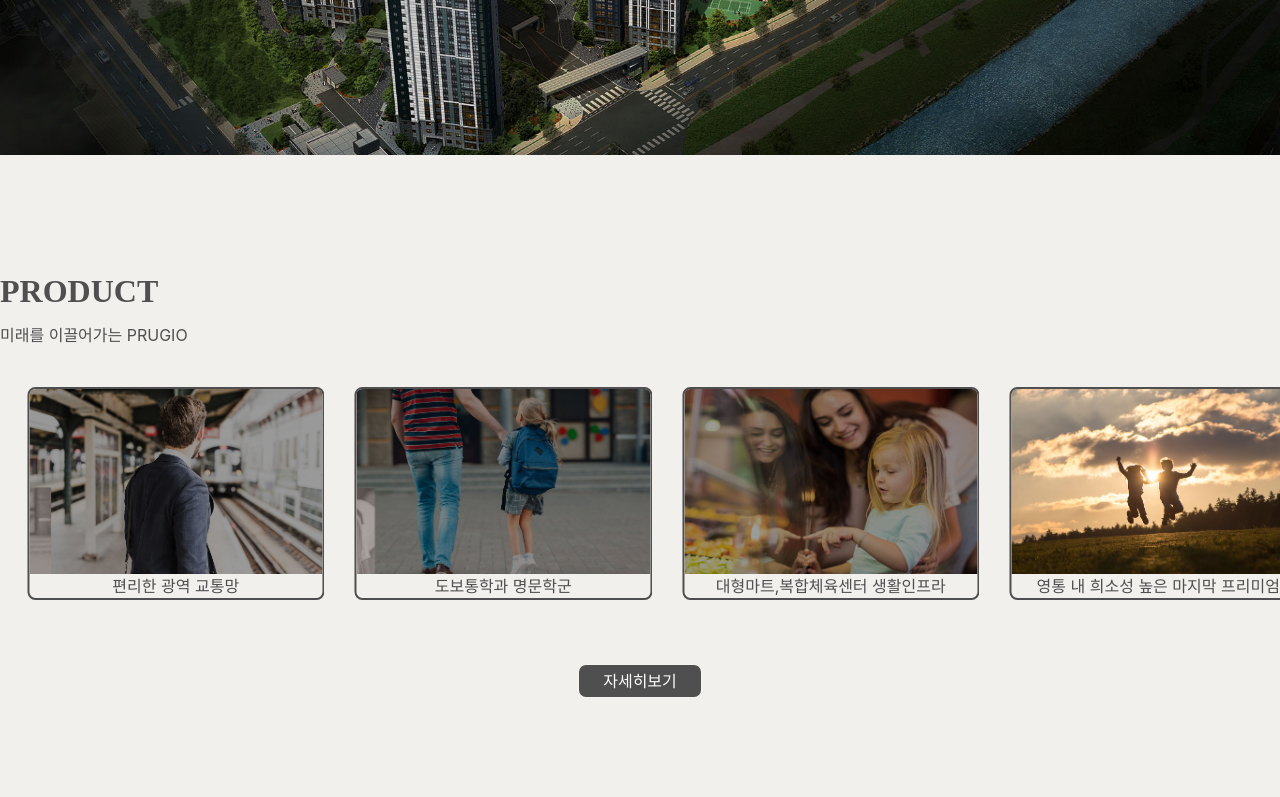
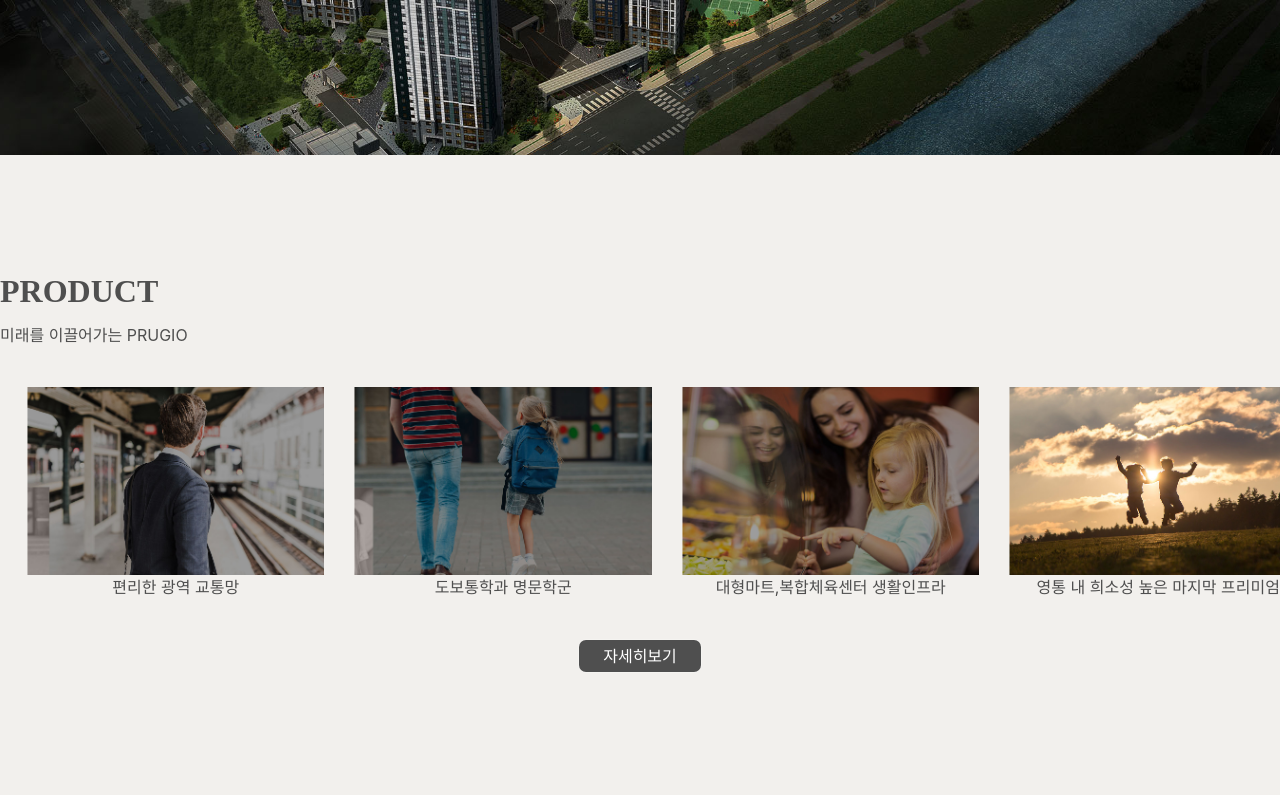
Before and after one commit to SHINJINU/Assignment, a plain HTML site: page index.html in a window 1280 px wide. Shown: the part 1966-2763 px from the top of the page. Drawn offline with Linux system fonts and the light colour scheme; a web font is replaced by a local one.

Commit message:
Update style.css

```diff
--- a/css/style.css
+++ b/css/style.css
@@ -20,7 +20,7 @@
 }
 
 #header .header_wrap h1 img {
-  height: 3.2rem;
+  height: 1.6rem;
 }
 
 #header .gnb {
@@ -237,7 +237,7 @@
   width: 8rem;
   height: 8rem;
 
-  background: rgba(0, 0, 0, 0.4);
+  background: var(--b-color);
 }
 
 .main_visual .arrows button img {
@@ -470,14 +470,6 @@
 
 .main_menu .swiper-wrapper {
   transition-timing-function: linear;
-}
-
-.main_menu .main_menu_slide .itm .img_box {
-  margin-bottom: 2.4rem;
-  background: var(--bg-color);
-  border: 2px solid var(--b-color);
-  border-radius: 8px;
-  overflow: hidden;
 }
 
 .main_menu .main_menu_slide .itm strong {
```
